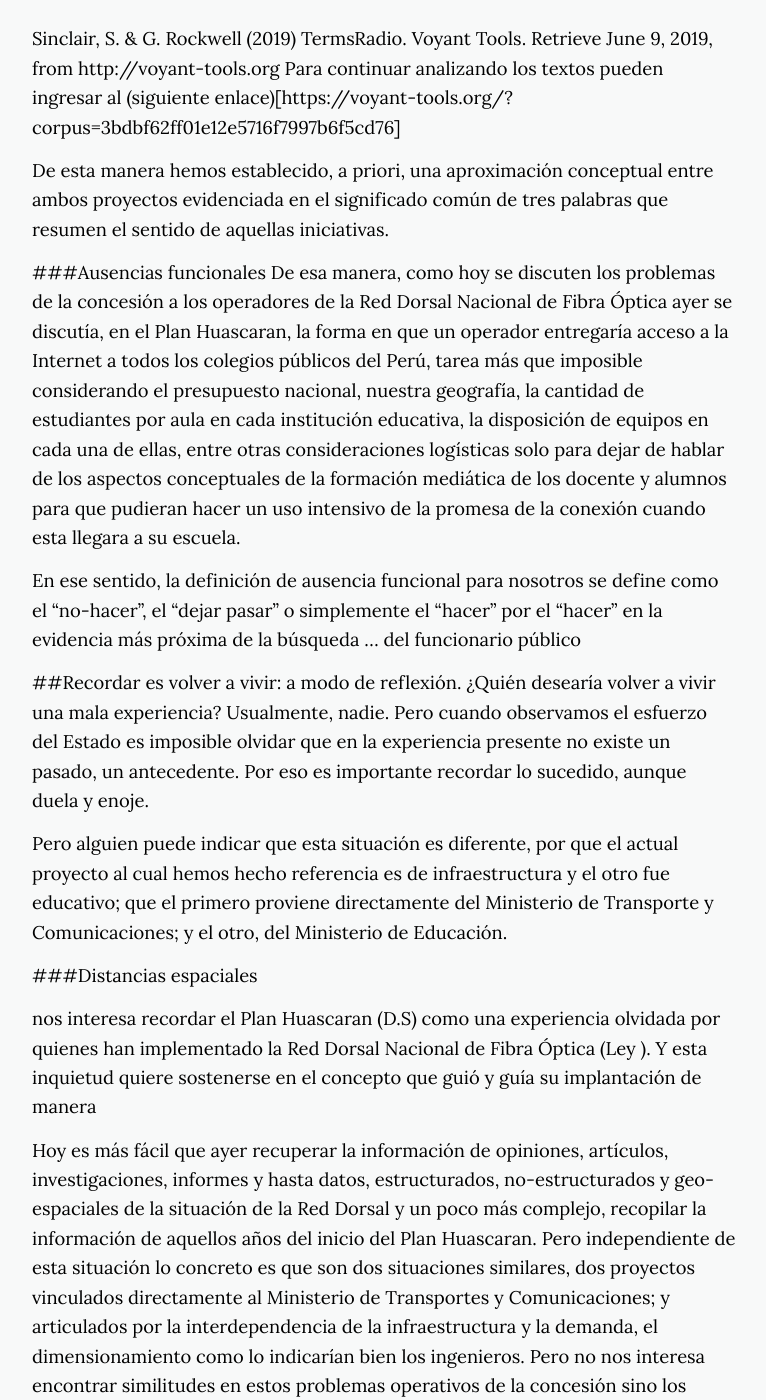
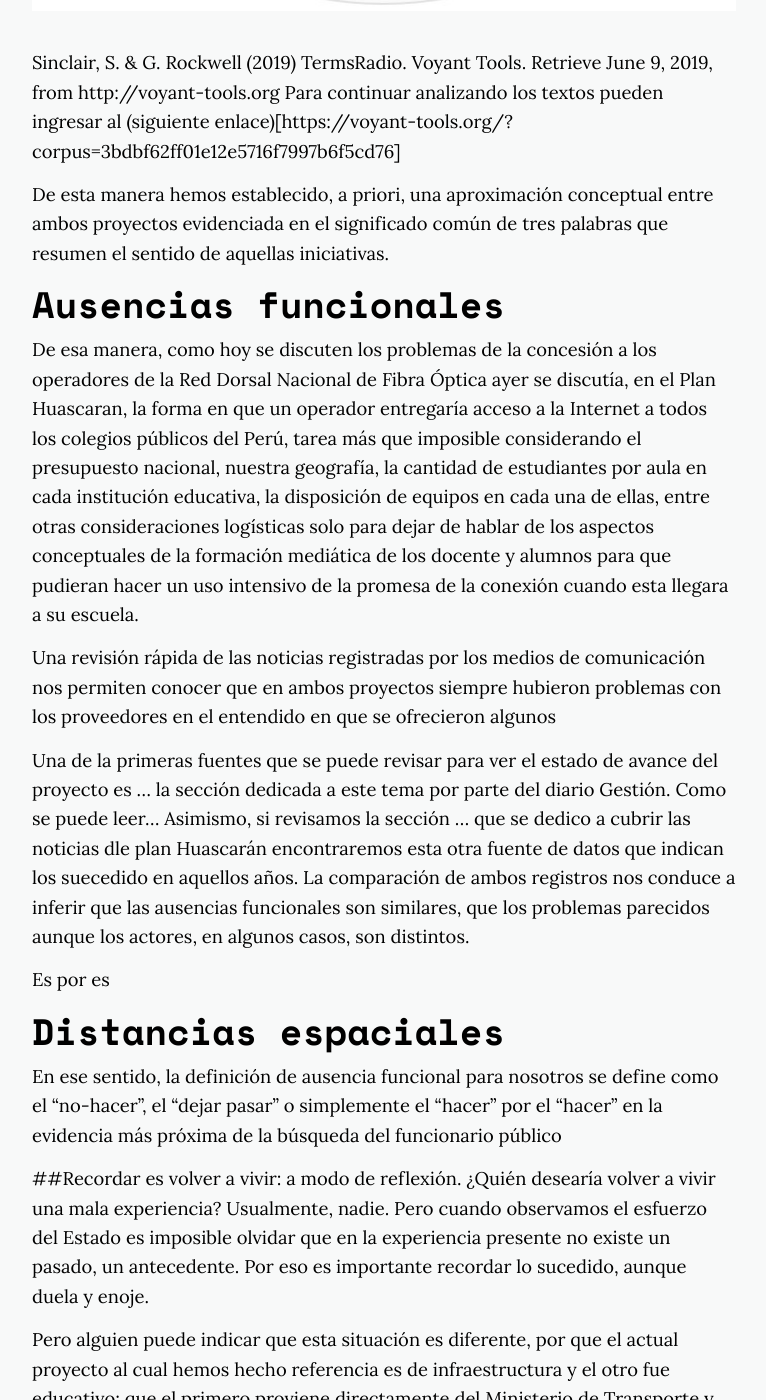
Before and after one commit to manuelvarzen/Vigia, a Jekyll site: the page built from _posts/2019-06-13-La-Red-Dorsal-del-Plan-Huascaran.md, in a window 1280 px wide and 1400 px high, scrolled down 2632 px. Shown: the whole window, without its empty margins (256-1022 px from the left). Built offline with Jekyll 4.4.1, drawn with Linux system fonts in a browser that asks for light colours; nearby versions of some CDN libraries; some of the changed text lies outside the part shown.

Commit message:
Update 2019-06-13-La-Red-Dorsal-del-Plan-Huascaran.md

```diff
--- a/_posts/2019-06-13-La-Red-Dorsal-del-Plan-Huascaran.md
+++ b/_posts/2019-06-13-La-Red-Dorsal-del-Plan-Huascaran.md
@@ -34,10 +34,18 @@
 
 De esta manera hemos establecido, a priori, una aproximación conceptual entre ambos proyectos evidenciada en el significado común de tres palabras que resumen el sentido de aquellas iniciativas.
 
-###Ausencias funcionales
+## Ausencias funcionales
 De esa manera, como hoy se discuten los problemas de la concesión a los operadores de la Red Dorsal Nacional de Fibra Óptica ayer se discutía, en el Plan Huascaran, la forma en que un operador entregaría acceso a la Internet a todos los colegios públicos del Perú, tarea más que imposible considerando el presupuesto nacional, nuestra geografía, la cantidad de estudiantes por aula en cada institución educativa, la disposición de equipos en cada una de ellas, entre otras consideraciones logísticas solo para dejar de hablar de los aspectos conceptuales de la formación mediática de los docente y alumnos para que pudieran hacer un uso intensivo de la promesa de la conexión cuando esta llegara a su escuela.
 
-En ese sentido, la definición de ausencia funcional para nosotros se define como el "no-hacer", el "dejar pasar" o simplemente el "hacer" por el "hacer" en la evidencia más próxima de la búsqueda ... del funcionario público
+Una revisión rápida de las noticias registradas por los medios de comunicación nos permiten conocer que en ambos proyectos siempre hubieron problemas con los proveedores en el entendido en que se ofrecieron algunos
+
+Una de la primeras fuentes que se puede revisar para ver el estado de avance del proyecto es ... la sección dedicada a este tema por parte del diario Gestión. Como se puede leer... Asimismo, si revisamos la sección ... que se dedico a cubrir las noticias dle plan Huascarán encontraremos esta otra fuente de datos que indican los suecedido en aquellos años. La comparación de ambos registros nos conduce a inferir que las ausencias funcionales son similares, que los problemas parecidos aunque los actores, en algunos casos, son distintos.
+
+Es por es
+
+## Distancias espaciales
+
+En ese sentido, la definición de ausencia funcional para nosotros se define como el "no-hacer", el "dejar pasar" o simplemente el "hacer" por el "hacer" en la evidencia más próxima de la búsqueda del funcionario público
 
 
 ##Recordar es volver a vivir: a modo de reflexión.
```
Also changed, not shown: other parts of _posts/2019-06-13-La-Red-Dorsal-del-Plan-Huascaran.md (+2 -2 lines).
